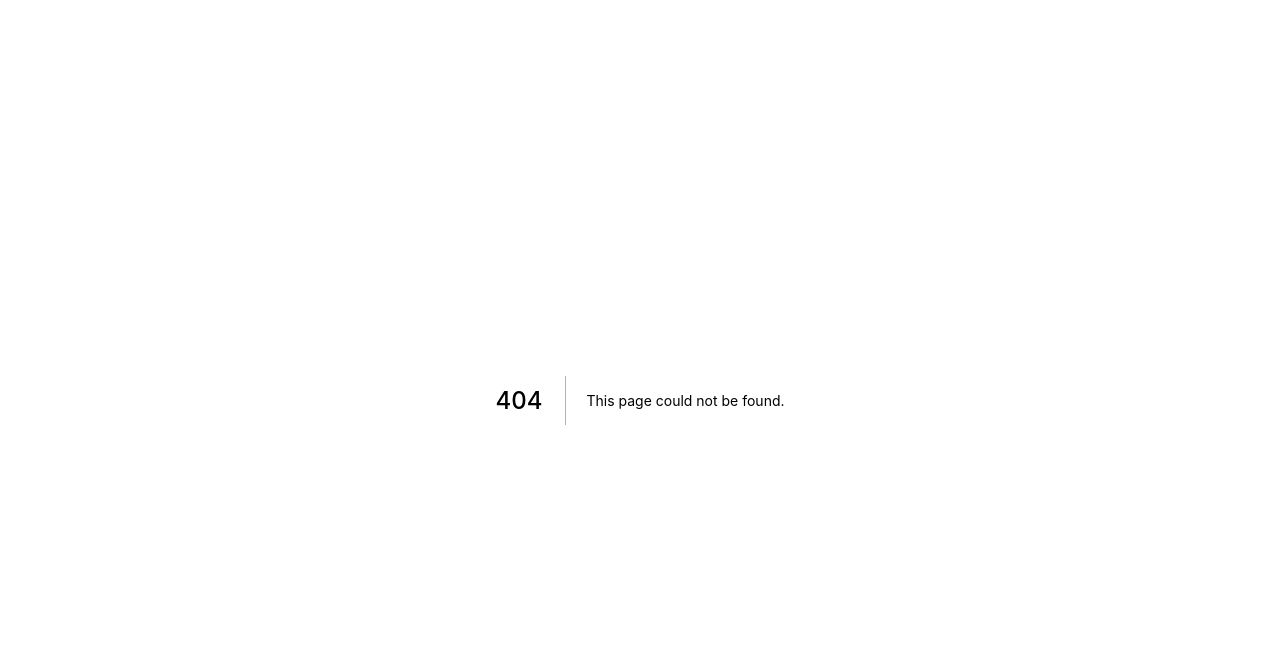
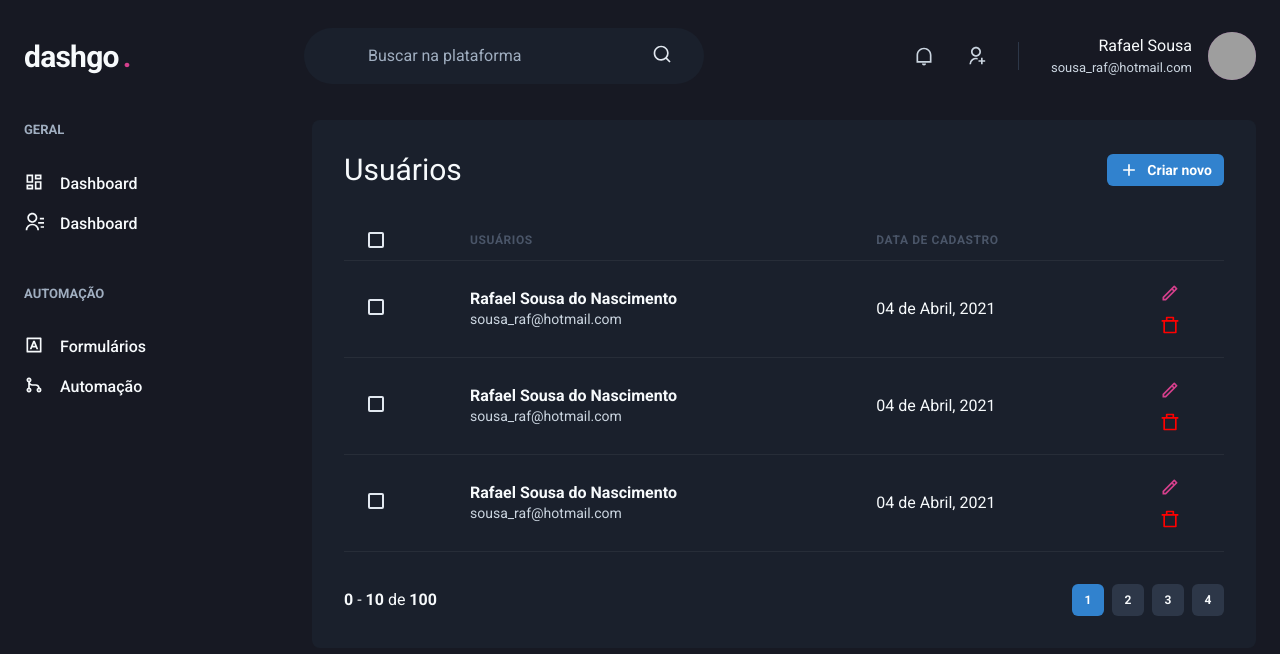
Before and after one commit to rafael346/dashgo, a Next.js app: page /users in a window 1280 px wide. Before the commit this address had no page. Shown: the top 654 px of the page. Built offline with nearby package versions, Linux system fonts and the light colour scheme; grey boxes are pictures that could not be loaded.

Commit message:
ADD: P: UserList, CreateUser; C: Pagination

```diff
--- /dev/null
+++ b/src/components/Pagination.tsx
@@ -0,0 +1,65 @@
+import { Stack, Button, Box } from "@chakra-ui/react";
+
+export function Pagination() {
+  return (
+    <Stack
+      direction='row'
+      spacing='6'
+      mt='8'
+      justify='space-between'
+      align='center'
+    >
+      <Box>
+        <strong>0</strong> - <strong>10</strong> de <strong>100</strong>
+      </Box>
+      <Stack direction='row' spacing='2'>
+        <Button
+          size='sm'
+          fontSize='xs'
+          width='4'
+          colorScheme='blue'
+          disabled
+          _disabled={{
+            bg: 'blue.500',
+            cursor: 'default',
+          }}
+        >
+          1
+        </Button>
+        <Button
+          size='sm'
+          fontSize='xs'
+          width='4'
+          bg='gray.700'
+          _hover={{
+            bg: 'gray.500'
+          }}
+        >
+          2
+        </Button>
+        <Button
+          size='sm'
+          fontSize='xs'
+          width='4'
+          bg='gray.700'
+          _hover={{
+            bg: 'gray.500'
+          }}
+        >
+          3
+        </Button>
+        <Button
+          size='sm'
+          fontSize='xs'
+          width='4'
+          bg='gray.700'
+          _hover={{
+            bg: 'gray.500'
+          }}
+        >
+          4
+        </Button>
+      </Stack>
+    </Stack>
+  )
+}
--- a/src/pages/dashboard.tsx
+++ b/src/pages/dashboard.tsx
@@ -64,7 +64,6 @@
   }
 ]
 
-
 export default function Dashboard() {
   return (
     <Flex direction='column' h='100vh'>
--- /dev/null
+++ b/src/pages/users/index.tsx
@@ -0,0 +1,152 @@
+import { Box, Flex, Heading, Button, Icon, Table, Thead, Tbody, Tr, Th, Td, Checkbox, Text } from '@chakra-ui/react';
+import { RiAddLine, RiDeleteBin7Line, RiPencilLine } from 'react-icons/ri';
+import { Header } from '../../components/Header';
+import { Pagination } from '../../components/Pagination';
+import { Sidebar } from '../../components/Sidebar';
+
+export default function UserList() {
+  return (
+    <Box>
+      <Header />
+
+      <Flex w='100%' my='6' maxWidth={1480} mx='auto' px='6' >
+        <Sidebar />
+
+        <Box flex='1' borderRadius={8} bg='gray.800' p='8'>
+          <Flex mb='8' justify='space-between' align='center'>
+            <Heading size='lg' fontWeight='normal'  >Usuários</Heading>
+            <Button
+              as='a'
+              size='sm'
+              fontSize='sm'
+              colorScheme='blue'
+              leftIcon={<Icon as={RiAddLine} fontSize='20' />}
+            >
+              Criar novo
+            </Button>
+          </Flex>
+
+          <Table colorScheme='whiteAlpha'>
+            <Thead>
+              <Tr>
+                <Th px='6' color='gray.300' widht='8'>
+                  <Checkbox colorScheme='blue' />
+                </Th>
+                <Th>Usuários</Th>
+                <Th>Data de cadastro</Th>
+                <Th width='8'></Th>
+              </Tr>
+            </Thead>
+            <Tbody>
+              <Tr>
+                <Td>
+                  <Checkbox colorScheme='blue' />
+                </Td>
+                <Td>
+                  <Box>
+                    <Text fontWeight='bold'>Rafael Sousa do Nascimento</Text>
+                    <Text fontSize='sm' color='gray.300'>sousa_raf@hotmail.com</Text>
+                  </Box>
+                </Td>
+                <Td>04 de Abril, 2021</Td>
+                <Td>
+                  <Button
+                    as='a'
+                    size='sm'
+                    fontSize='sm'
+                    colorScheme='transparent'
+                    leftIcon={<Icon color='pink.500' as={RiPencilLine} fontSize='20' />}
+                    _hover={{
+                      cursor: 'pointer'
+                    }}
+                  />
+                  <Button
+                    as='a'
+                    size='sm'
+                    fontSize='sm'
+                    colorScheme='transparent'
+                    leftIcon={<Icon color='red' as={RiDeleteBin7Line} fontSize='20' />}
+                    _hover={{
+                      cursor: 'pointer'
+                    }}
+                  />
+                </Td>
+              </Tr>
+              <Tr>
+                <Td>
+                  <Checkbox colorScheme='blue' />
+                </Td>
+                <Td>
+                  <Box>
+                    <Text fontWeight='bold'>Rafael Sousa do Nascimento</Text>
+                    <Text fontSize='sm' color='gray.300'>sousa_raf@hotmail.com</Text>
+                  </Box>
+                </Td>
+                <Td>04 de Abril, 2021</Td>
+                <Td>
+                  <Button
+                    as='a'
+                    size='sm'
+                    fontSize='sm'
+                    colorScheme='transparent'
+                    leftIcon={<Icon color='pink.500' as={RiPencilLine} fontSize='20' />}
+                    _hover={{
+                      cursor: 'pointer'
+                    }}
+                  />
+                  <Button
+                    as='a'
+                    size='sm'
+                    fontSize='sm'
+                    colorScheme='transparent'
+                    leftIcon={<Icon color='red' as={RiDeleteBin7Line} fontSize='20' />}
+                    _hover={{
+                      cursor: 'pointer'
+                    }}
+                  />
+
+                </Td>
+              </Tr>
+              <Tr>
+                <Td>
+                  <Checkbox colorScheme='blue' />
+                </Td>
+                <Td>
+                  <Box>
+                    <Text fontWeight='bold'>Rafael Sousa do Nascimento</Text>
+                    <Text fontSize='sm' color='gray.300'>sousa_raf@hotmail.com</Text>
+                  </Box>
+                </Td>
+                <Td>04 de Abril, 2021</Td>
+                <Td>
+                  <Button
+                    as='a'
+                    size='sm'
+                    fontSize='sm'
+                    colorScheme='transparent'
+                    leftIcon={<Icon color='pink.500' as={RiPencilLine} fontSize='20' />}
+                    _hover={{
+                      cursor: 'pointer'
+                    }}
+                  />
+                  <Button
+                    as='a'
+                    size='sm'
+                    fontSize='sm'
+                    colorScheme='transparent'
+                    leftIcon={<Icon color='red' as={RiDeleteBin7Line} fontSize='20' />}
+                    _hover={{
+                      cursor: 'pointer'
+                    }}
+                  />
+                </Td>
+              </Tr>
+            </Tbody>
+          </Table>
+          <Pagination />
+        </Box>
+
+      </Flex>
+    </Box>
+  )
+}
```
Also changed, not shown: src/pages/users/create.tsx (added, +40 -0 lines).
